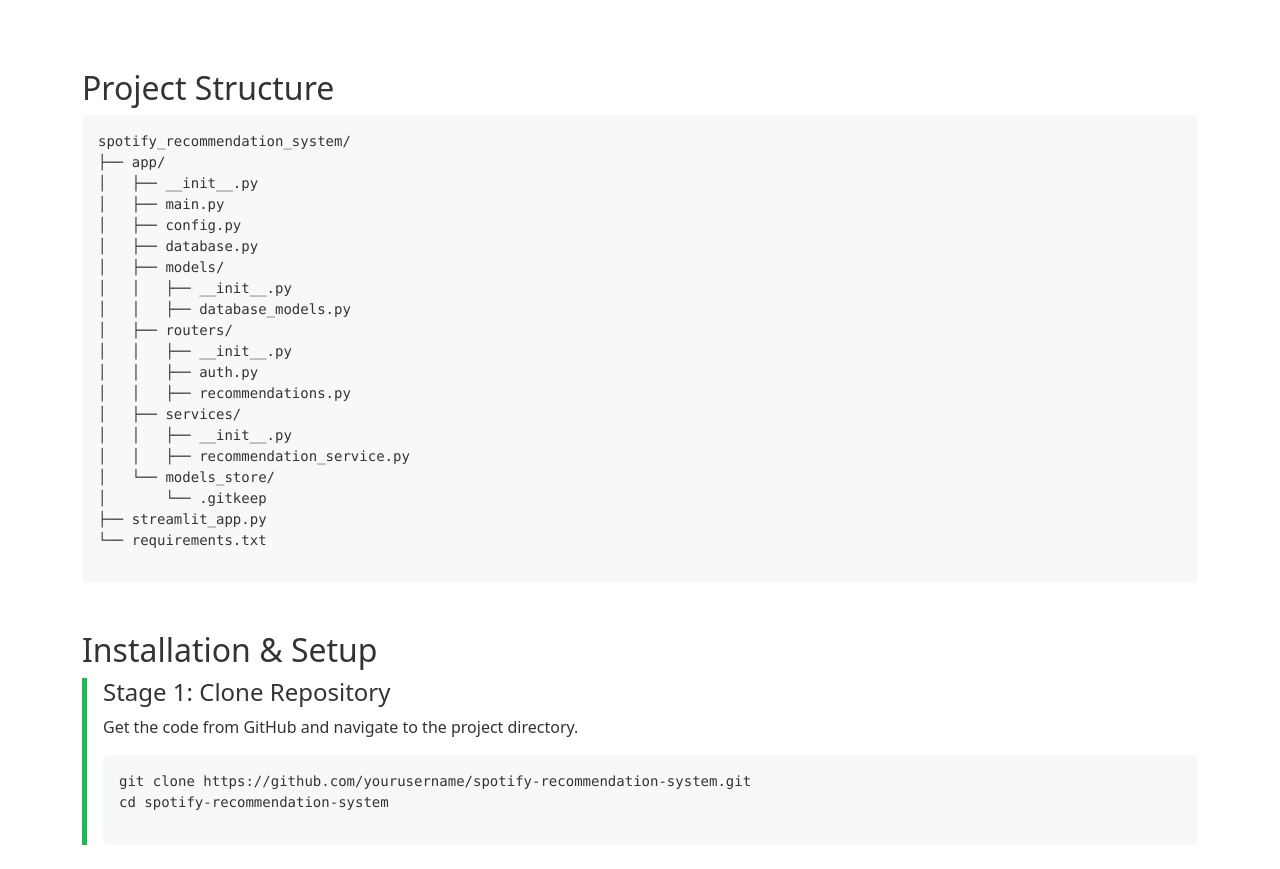
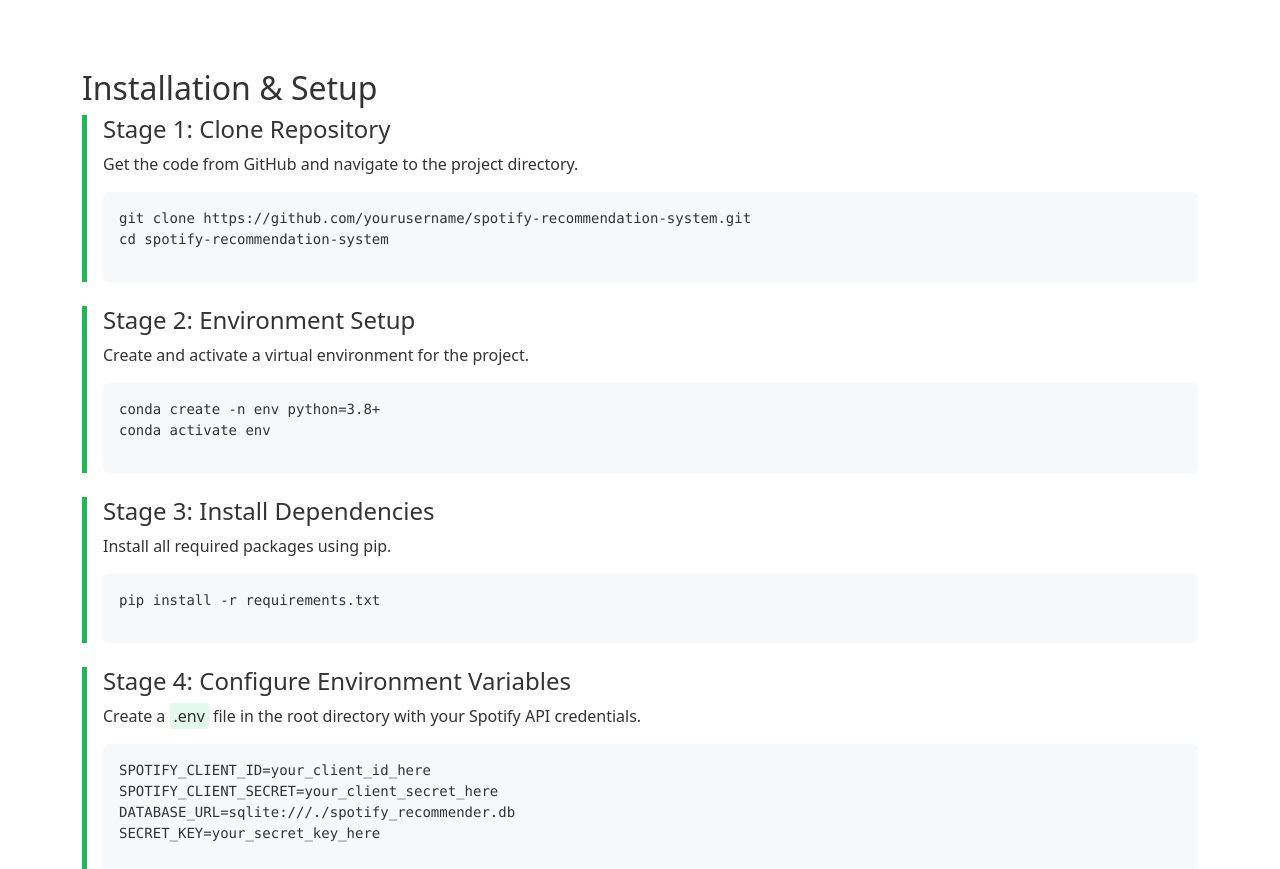
Before and after one commit to NiharP31/Spotify_Recommender_system, a plain HTML site: page docs/index.html in a window 1280 px wide. Shown: the part 1317-2186 px from the top of the page. Drawn offline with nearby package versions, Linux system fonts and the light colour scheme.

Commit message:
removed dir

```diff
--- a/docs/index.html
+++ b/docs/index.html
@@ -144,32 +144,6 @@
                         </div>
                     </div>
                 </div>
-            </div>
-        </section>
-
-        <section class="section" id="project-structure">
-            <h2>Project Structure</h2>
-            <div class="code-block">
-                <pre><code>spotify_recommendation_system/
-├── app/
-│   ├── __init__.py
-│   ├── main.py
-│   ├── config.py
-│   ├── database.py
-│   ├── models/
-│   │   ├── __init__.py
-│   │   ├── database_models.py
-│   ├── routers/
-│   │   ├── __init__.py
-│   │   ├── auth.py
-│   │   ├── recommendations.py
-│   ├── services/
-│   │   ├── __init__.py
-│   │   ├── recommendation_service.py
-│   └── models_store/
-│       └── .gitkeep
-├── streamlit_app.py
-└── requirements.txt</code></pre>
             </div>
         </section>
 
```
